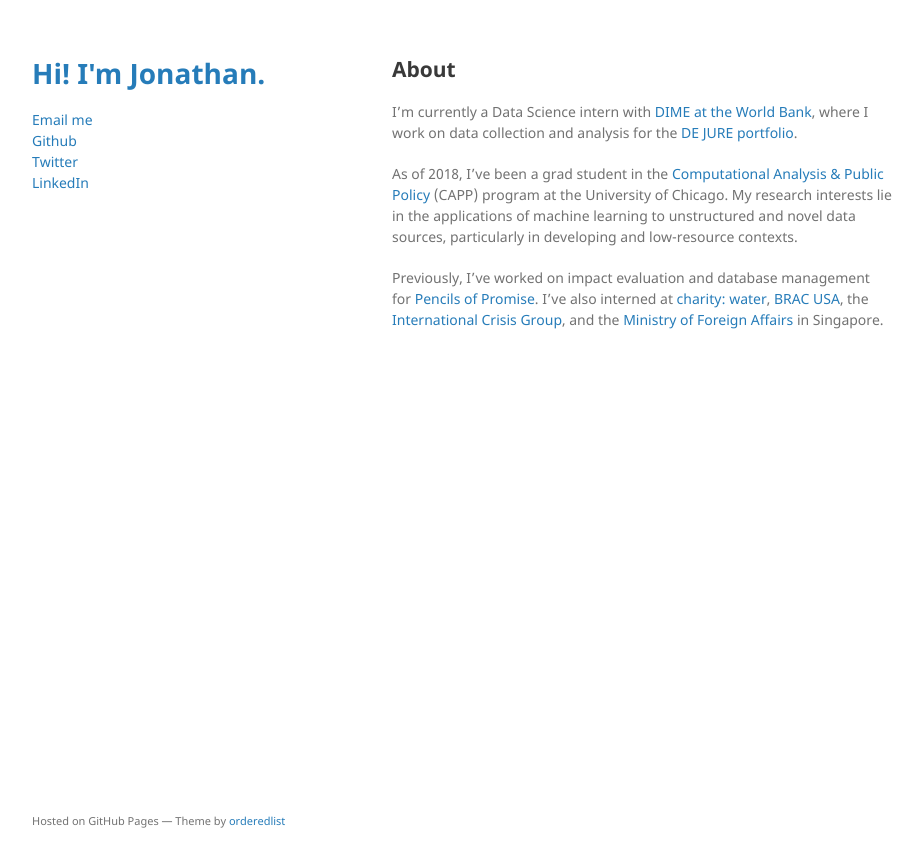
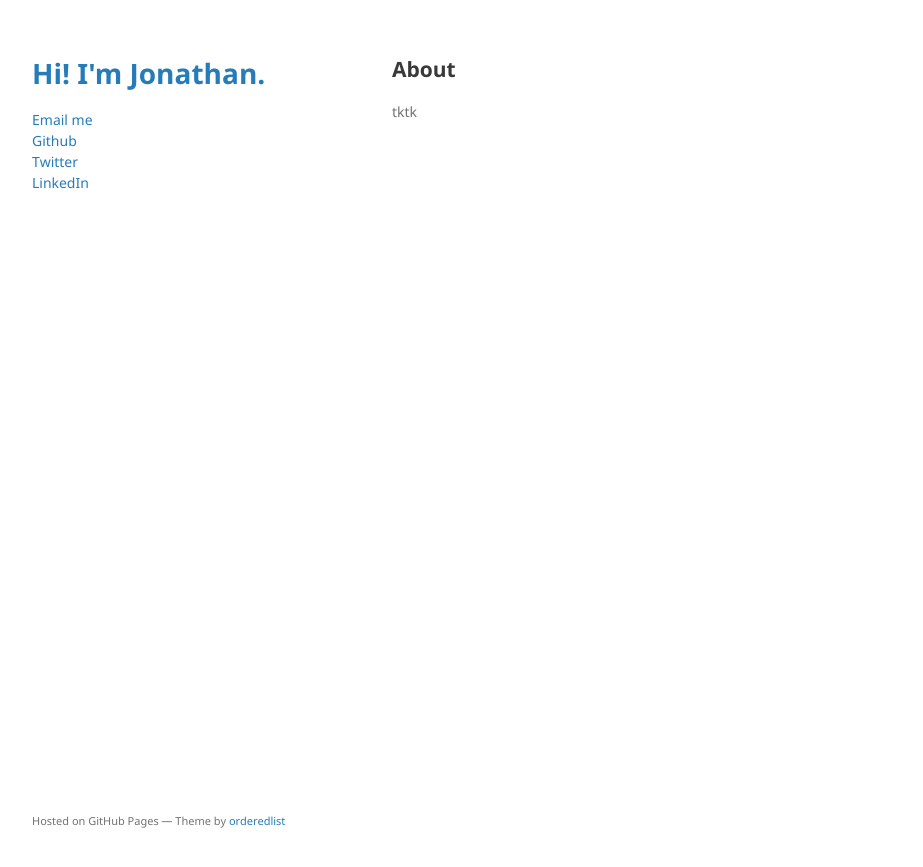
Before and after one commit to jtanwk/jtanwk.github.io, a Jekyll site: the page built from index.md, in a window 1280 px wide. Shown: the top 867 px of the page, without its empty margins (178-1101 px from the left). Built offline with Jekyll 4.4.1, drawn with Linux system fonts in a browser that asks for light colours; our own code applies the rules of GitHub Pages for plain Markdown files; the repository's description, which GitHub fills in, is left out.

Commit message:
remove outdated content

```diff
--- a/index.md
+++ b/index.md
@@ -1,7 +1,3 @@
 ## About
 
-I'm currently a Data Science intern with [DIME at the World Bank](https://www.worldbank.org/en/research/dime), where I work on data collection and analysis for the [DE JURE portfolio](http://pubdocs.worldbank.org/en/344481492116191011/DEJURE-One-Pager-2017-04-13.pdf).
-
-As of 2018, I've been a grad student in the [Computational Analysis & Public Policy](https://capp.uchicago.edu/) (CAPP) program at the University of Chicago. My research interests lie in the applications of machine learning to unstructured and novel data sources, particularly in developing and low-resource contexts.
-
-Previously, I've worked on impact evaluation and database management for [Pencils of Promise](https://pencilsofpromise.org/). I've also interned at [charity: water](https://www.charitywater.org/), [BRAC USA](https://www.bracusa.org/), the [International Crisis Group](https://www.crisisgroup.org/), and the [Ministry of Foreign Affairs](https://www.mfa.gov.sg/) in Singapore.
+tktk
```
